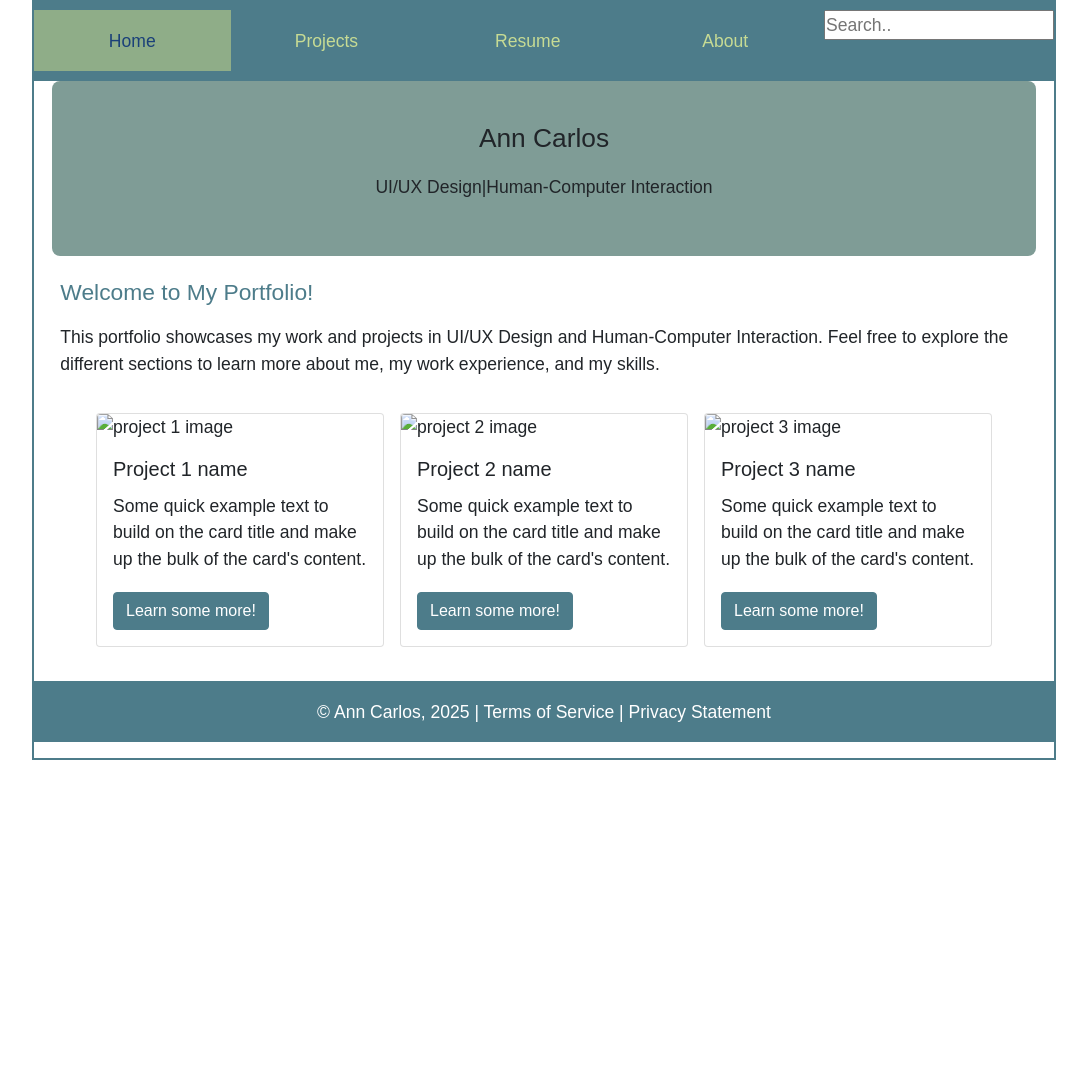
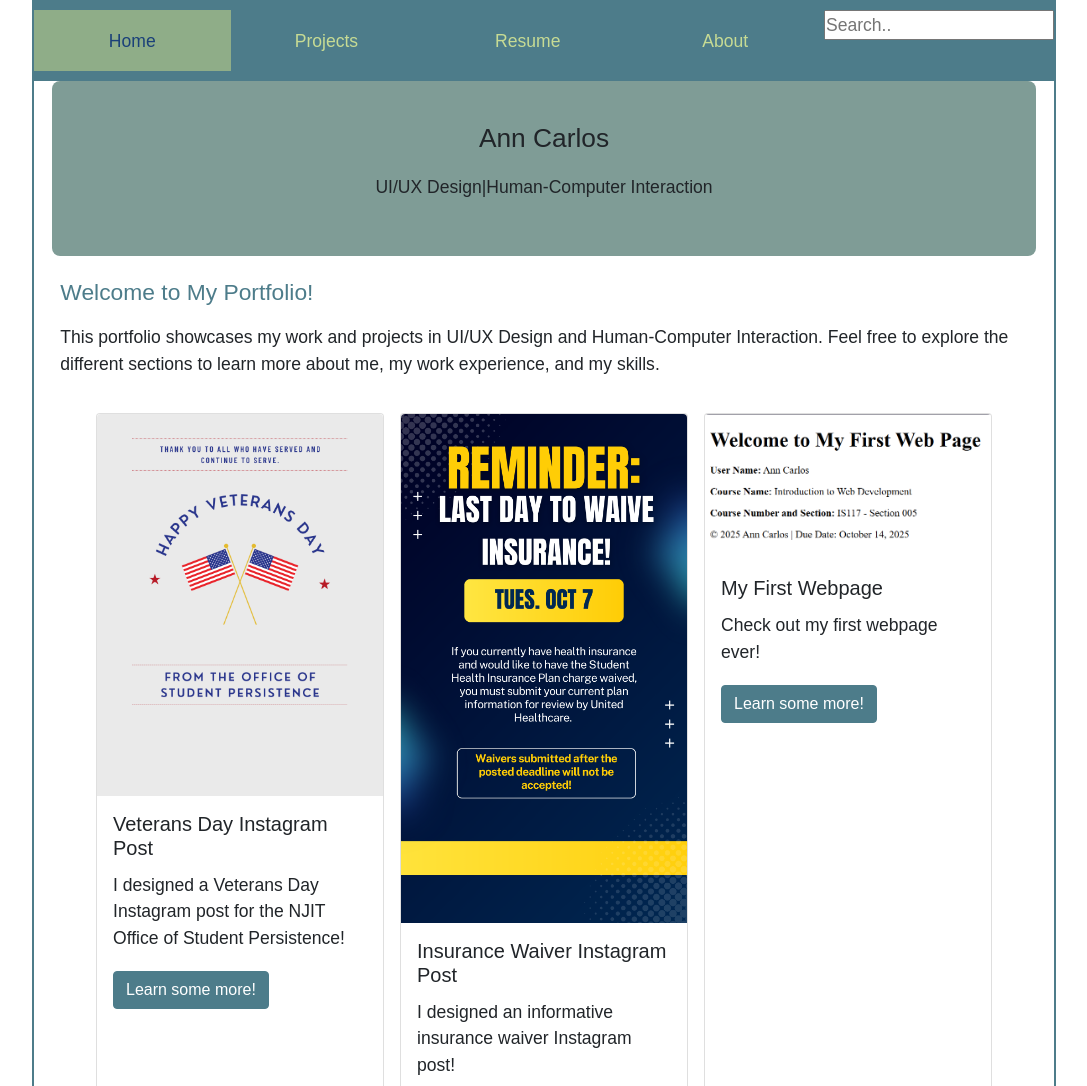
Before and after one commit to apink634/webpage, a plain HTML site: page index.html in a window 1280 px wide. Shown: the top 1086 px of the page, without its empty margins (96-1183 px from the left). Before the commit the page ends 800 px from the top, so only its background shows below. Drawn offline with nearby package versions, Linux system fonts and the light colour scheme.

Commit message:
oops forgot to add this

```diff
--- a/index.html
+++ b/index.html
@@ -49,27 +49,27 @@ crossorigin="anonymous">
 
 <div class="cards-row">
 	<div class="card" style="width: 18rem;">
-  <img src="..." class="card-img-top" alt="project 1 image">
+  <img src="images/vetday.png" class="card-img-top" alt="Veterans Day Instagram Post">
   <div class="card-body">
-    <h5 class="card-title">Project 1 name</h5>
-    <p class="card-text">Some quick example text to build on the card title and make up the bulk of the card's content.</p>
-    <a href="#" class="btn btn-primary">Learn some more!</a>
+    <h5 class="card-title">Veterans Day Instagram Post</h5>
+    <p class="card-text">I designed a Veterans Day Instagram post for the NJIT Office of Student Persistence!</p>
+    <a href="subpages/workprojects.html" class="btn btn-primary">Learn some more!</a>
   </div>
 	</div>
 	<div class="card" style="width: 18rem;">
-  <img src="..." class="card-img-top" alt="project 2 image">
+  <img src="images/inswaive.png" class="card-img-top" alt="Insurance Waiver Instagram Post">
   <div class="card-body">
-    <h5 class="card-title">Project 2 name</h5>
-    <p class="card-text">Some quick example text to build on the card title and make up the bulk of the card's content.</p>
-    <a href="#" class="btn btn-primary">Learn some more!</a>
+    <h5 class="card-title">Insurance Waiver Instagram Post</h5>
+    <p class="card-text">I designed an informative insurance waiver Instagram post!</p>
+    <a href="subpages/workprojects.html" class="btn btn-primary">Learn some more!</a>
   </div>
 	</div>
 	<div class="card" style="width: 18rem;">
-  <img src="..." class="card-img-top" alt="project 3 image">
+  <img src="images/webpage.PNG" class="card-img-top" alt="Screenshot of my first webpage">
   <div class="card-body">
-    <h5 class="card-title">Project 3 name</h5>
-    <p class="card-text">Some quick example text to build on the card title and make up the bulk of the card's content.</p>
-    <a href="#" class="btn btn-primary">Learn some more!</a>
+    <h5 class="card-title">My First Webpage</h5>
+    <p class="card-text">Check out my first webpage ever!</p>
+    <a href="subpages/schoolprojects.html" class="btn btn-primary">Learn some more!</a>
   </div>
 	</div>
 </div>
```
